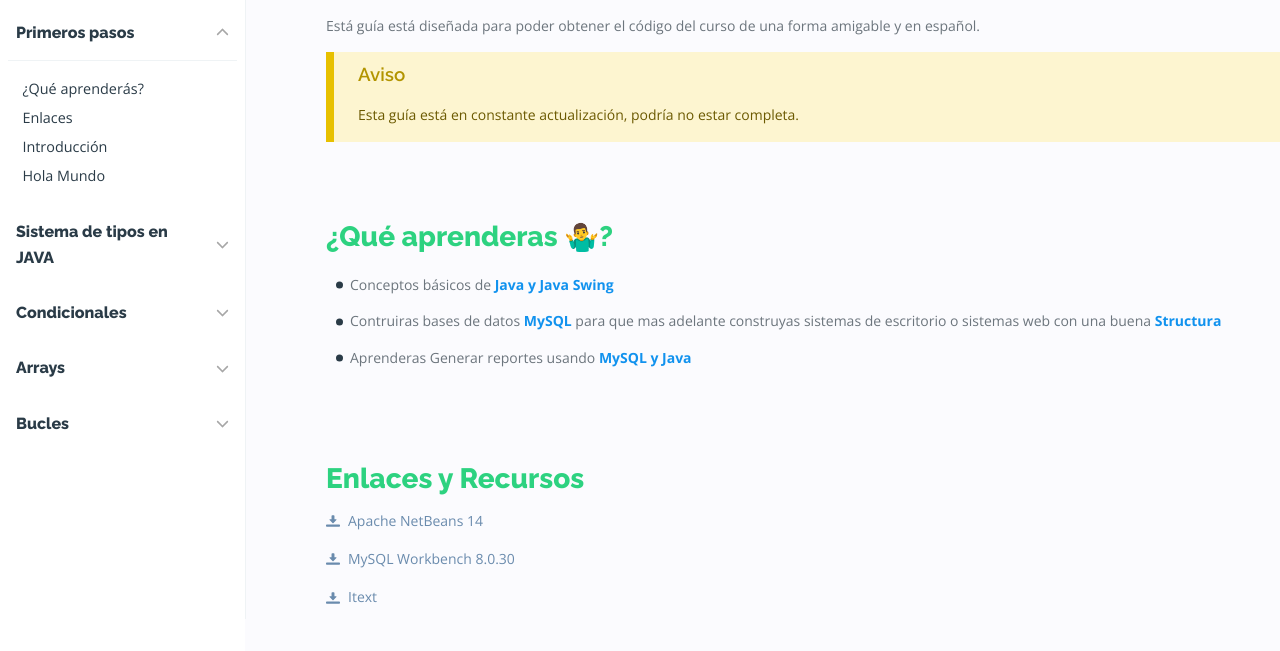
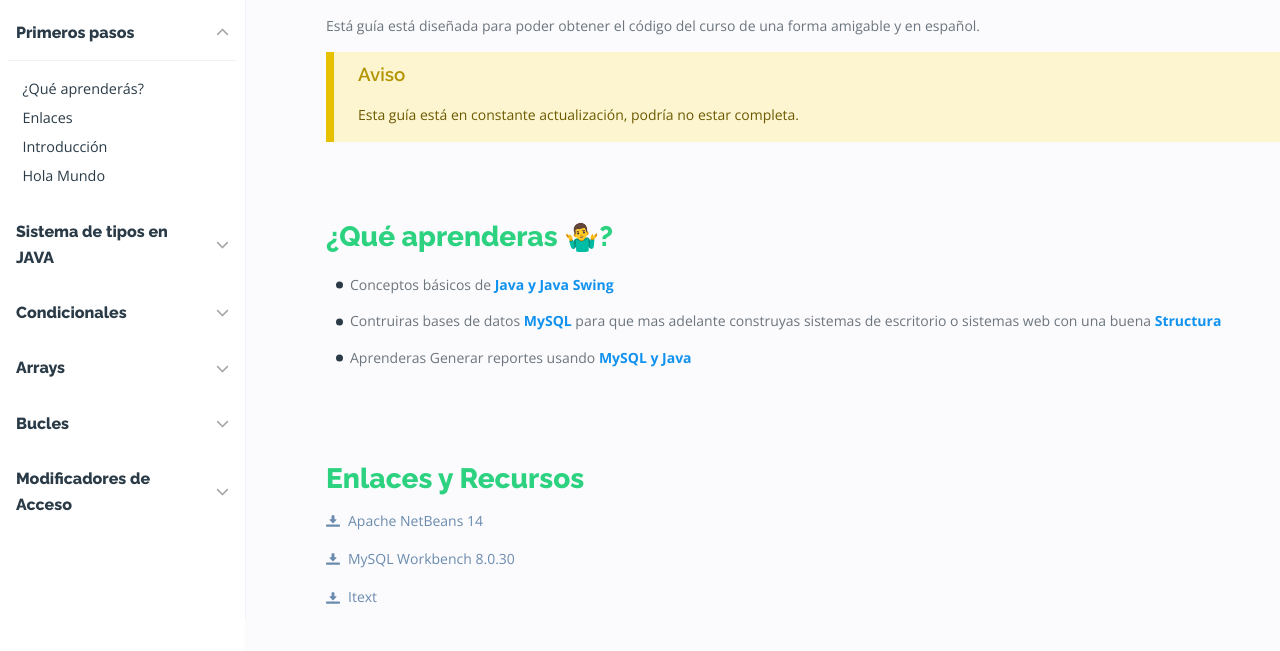
Before and after one commit to almiror/curso-de-java, a plain HTML site: page cursos/temario-curso-de-java-y-mysql.html in a window 1280 px wide. Shown: the part 149-800 px from the top of the page. Drawn offline with nearby package versions, Linux system fonts and the light colour scheme.

Commit message:
NUEVOS EJERCICIOS

```diff
--- a/cursos/temario-curso-de-java-y-mysql.html
+++ b/cursos/temario-curso-de-java-y-mysql.html
@@ -245,6 +245,37 @@
                                 </li>
                             </ul>
                         </li>
+                        <li class="aside-item">
+                            <span class="menu-link-aside cross-center menu-spacebeetwen xxl-space-between">
+                                Modificadores de Acceso
+                                <svg class="icon-dropdown-menu desktop-icon-rotate">
+                                    <use href="../assets/img/svg/icons.svg#icon-dropdown" />
+                                </svg>
+                            </span>
+                            <ul class="submenu-aside smaller">
+                                <!-- <li class="submenu-item-aside">
+                                    <a href="#bucles-java" class="submenu-link-aside">¿Qué es un bucle?</a>
+                                </li>
+                                <li class="submenu-item-aside">
+                                    <a href="#bucles-while" class="submenu-link-aside">Bucle while</a>
+                                </li>
+                                <li class="submenu-item-aside">
+                                    <a href="#bucles-do-while" class="submenu-link-aside">Bucle do-while</a>
+                                </li>
+                                <li class="submenu-item-aside">
+                                    <a href="#bucles-for" class="submenu-link-aside">Bucle For</a>
+                                </li>
+                                <li class="submenu-item-aside">
+                                    <a href="#bucles-anidados" class="submenu-link-aside">Bucles anidados</a>
+                                </li>
+                                <li class="submenu-item-aside">
+                                    <a href="#salidas-anticipadas" class="submenu-link-aside">Salida anticipadas</a>
+                                </li>
+                                <li class="submenu-item-aside">
+                                    <a href="#bucles-ejercicios" class="submenu-link-aside color-text-danger">Ejercicios de bucles</a>
+                                </li> -->
+                            </ul>
+                        </li>
                     </ul>
                 </nav>
             </div>
@@ -1886,6 +1917,29 @@ String cadena = “Chanchito Feliz”;
     N°04: Diseñar un programa para pedir 5 calificaciones, y mostrar al final la cantidad de alumnos desaprobados.
     Sabiendo que la nota desaprobatoria es menor o igual 5 y la nota maxima aprobatoria es 10.
     */
+
+
+    /*
+    N°05: Leer un numero y mostrar su cuadrado, repetir el proceso
+    hasta quese introduzca un numero negativo
+    */
+
+    /*
+    N°06: Realizar un juego para adivinar un numero. Para ello generar un número
+    aleatorio entre 0-100 y luego ir pidiendo números indicando "Es mayor" o
+    "Es menor" según sea mayor menor respecto a N. El proceso termina cuando
+    el usuario acierta y mostrar el número de intentos realizados.
+    */
+
+    /*
+    N°07: Pedir números hasta que se introduzca uno negativo, y calcular la media
+    */
+
+
+    /*
+    N°08: Dadas 6 notas, escribir la cantidad de alumnos aprobados, condicionados (=4)
+    y suspensos.
+    */
     </code></pre>
                         </div>
                     </div>
```
Also changed, not shown: index.html (+1 -1 lines).
